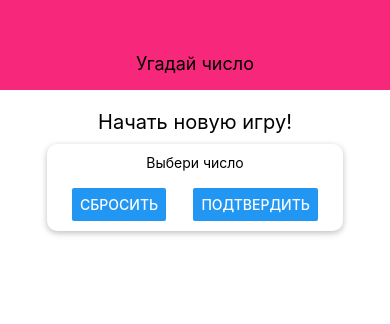
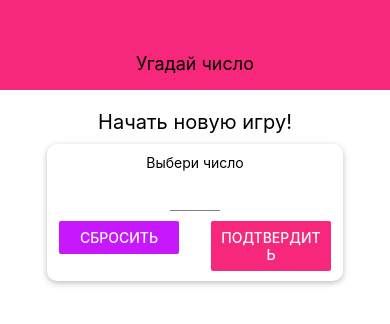
Before and after one commit to victorbobkov/guess-a-number-rn, a React Native app: screen / in a window 390 px wide. Shown: the top 324 px of the page. Built offline with nearby package versions, Linux system fonts and the light colour scheme.

Commit message:
added Input component & styling

```diff
--- /dev/null
+++ b/components/Card.js
@@ -0,0 +1,27 @@
+import React from 'react'
+import { View, StyleSheet } from 'react-native'
+
+const Card = (props) => {
+   return (
+      <View style={{...styles.card, ...props.style}}>
+         {props.children}
+      </View>
+   )
+}
+
+const styles = StyleSheet.create({
+   card: {
+      backgroundColor: 'white',
+      padding: 10,
+      borderRadius: 10,
+      // iOS
+      shadowColor: 'black',
+      shadowOffset: { width: 0, height: 2 },
+      shadowRadius: 6,
+      shadowOpacity: 0.26,
+      // Android
+      elevation: 7,
+   }
+})
+
+export default Card
--- a/components/Header.js
+++ b/components/Header.js
@@ -1,5 +1,6 @@
 import React from 'react'
 import { View, Text, StyleSheet } from 'react-native'
+import Colors from '../constants/colors'
 
 const Header = (props) => {
   return (
@@ -16,7 +17,7 @@
       width: '100%',
       height: 90,
       paddingTop: 36,
-      backgroundColor: '#f7287b',
+      backgroundColor: Colors.primary,
       alignItems: 'center',
       justifyContent: 'center'
    },
--- /dev/null
+++ b/components/Input.js
@@ -0,0 +1,22 @@
+import React from 'react'
+import { TextInput, StyleSheet } from 'react-native'
+
+const Input = (props) => {
+   return (
+      <TextInput
+         {...props}
+         style={{ ...styles.input, ...props.style }}
+      />
+   )
+}
+
+const styles = StyleSheet.create({
+   input: {
+      height: 30,
+      borderBottomColor: 'grey',
+      borderBottomWidth: 1,
+      marginVertical: 10,
+   }
+})
+
+export default Input
--- /dev/null
+++ b/constants/colors.js
@@ -0,0 +1,4 @@
+export default {
+   primary: '#f7287b',
+   secondary: '#c717fc',
+}
--- a/screens/StartGameScreen.js
+++ b/screens/StartGameScreen.js
@@ -1,24 +1,40 @@
 import React from 'react'
-import {View, Text, StyleSheet, TextInput, Button} from 'react-native'
+import { View, Text, StyleSheet, Button } from 'react-native'
+import Card from '../components/Card'
+import Colors from '../constants/colors'
+import Input from '../components/Input'
 
 const StartGameScreen = (props) => {
    return (
       <View style={styles.screen}>
          <Text style={styles.title}>Начать новую игру!</Text>
-         <View style={styles.inputContainer}>
+         <Card style={styles.inputContainer}>
             <Text>Выбери число</Text>
-            <TextInput />
+            <Input
+               style={styles.input}
+               blurOnSubmit
+               autoCapitalize='none'
+               autoCorrect={false}
+               keyboardType='number-pad'
+               maxLength={2}
+            />
             <View style={styles.buttonContainer}>
+               <View style={styles.button}>
                   <Button
                      title='Сбросить'
+                     color={Colors.secondary}
                      onPress={() => {}}
                   />
+               </View>
+               <View style={styles.button}>
                   <Button
                      title='Подтвердить'
+                     color={Colors.primary}
                      onPress={() => {}}
                   />
                </View>
             </View>
+         </Card>
       </View>
    )
 }
@@ -38,22 +54,19 @@
       width: 300,
       maxWidth: '80%',
       alignItems: 'center',
-      backgroundColor: 'white',
-      padding: 10,
-      borderRadius: 10,
-      // iOS
-      shadowColor: 'black',
-      shadowOffset: { width: 0, height: 2 },
-      shadowRadius: 6,
-      shadowOpacity: 0.26,
-      // Android
-      elevation: 7,
    },
    buttonContainer: {
       flexDirection: 'row',
       width: '100%',
       justifyContent: 'space-between',
-      paddingHorizontal: 15,
+      paddingHorizontal: 2,
+   },
+   button: {
+      width: 120,
+   },
+   input: {
+      width: 50,
+      textAlign: 'center',
    }
 })
 
```
Lines whose indentation alone changed are shown as unchanged.
